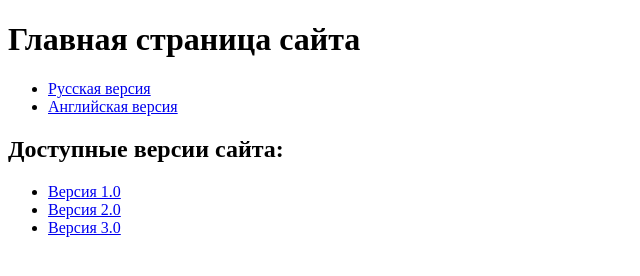
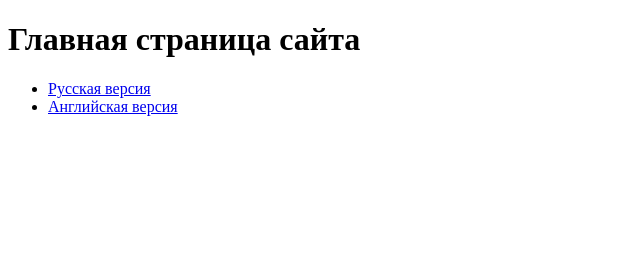
Before and after one commit to deehope/prog24, a plain HTML site: page index.html in a window 1280 px wide. Shown: the whole page, without its empty margins (0-640 px from the left). Drawn offline with Linux system fonts and the light colour scheme.

Commit message:
Update index.html

```diff
--- a/index.html
+++ b/index.html
@@ -12,14 +12,5 @@
             <li><a href="en/index.html">Английская версия</a></li>
         </ul>
     </nav>
-
-    <section>
-        <h2>Доступные версии сайта:</h2>
-        <ul>
-            <li><a href="https://deehope.github.io/prog24/v1/">Версия 1.0</a></li>
-            <li><a href="https://deehope.github.io/prog24/v2/">Версия 2.0</a></li>
-            <li><a href="https://deehope.github.io/prog24/v3/">Версия 3.0</a></li>
-        </ul>
-    </section>
 </body>
 </html>
```
